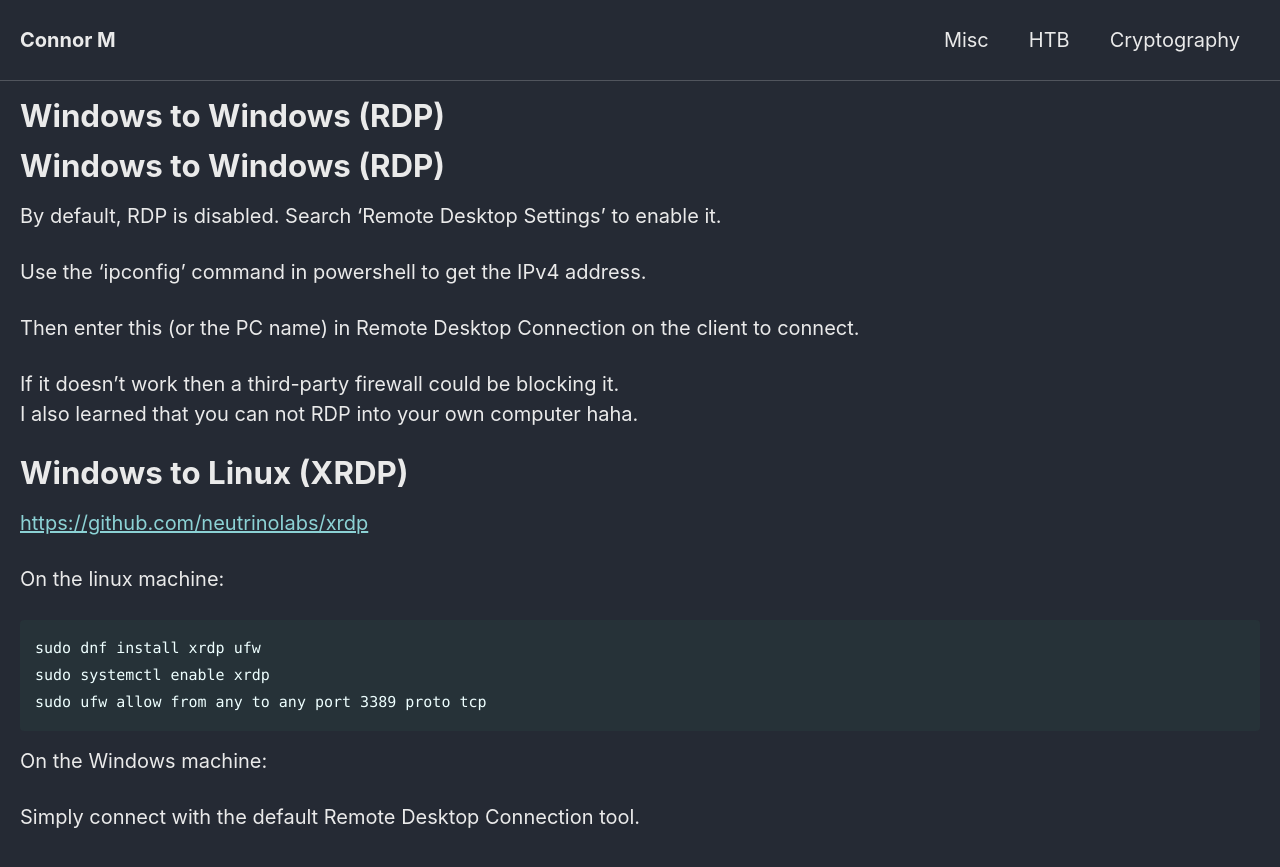
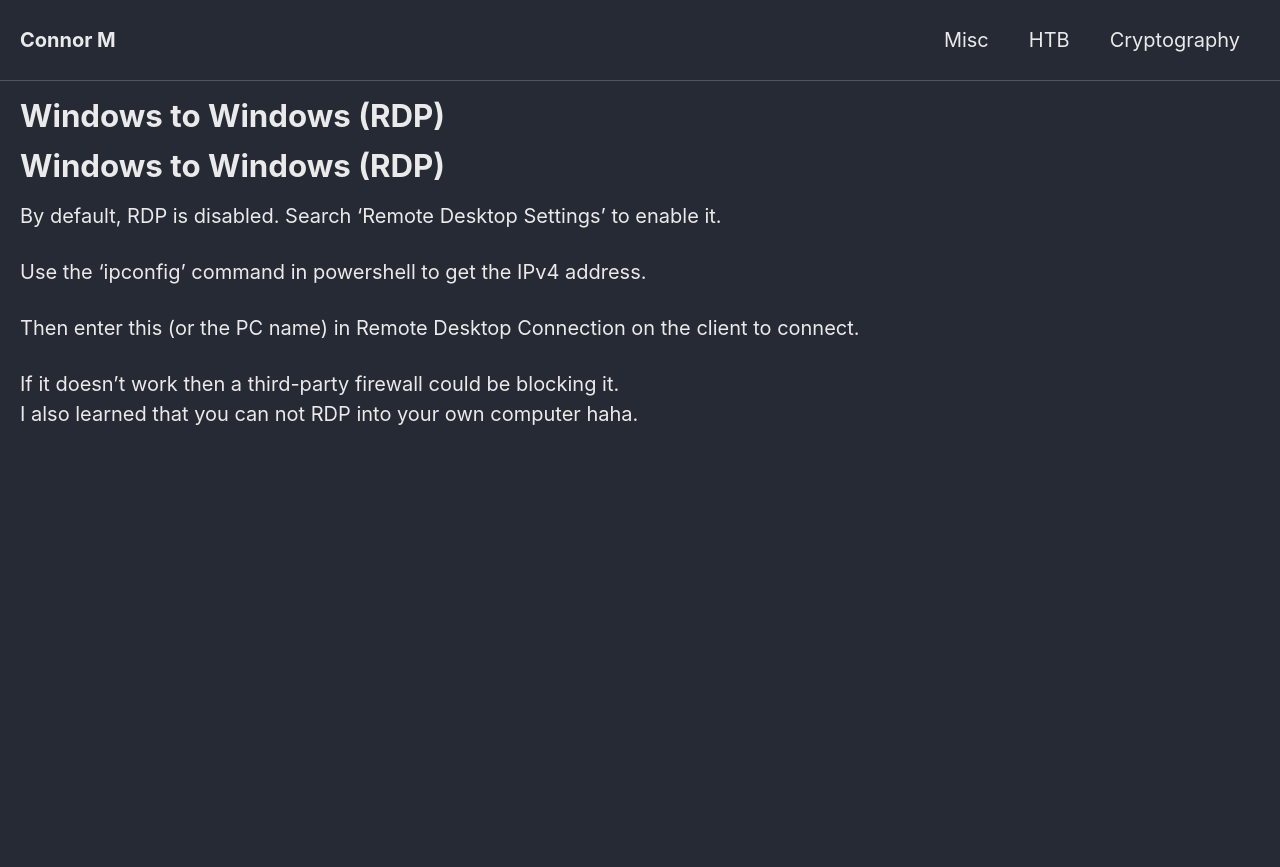
Before and after one commit to Connor-McCartney/Connor-McCartney.github.io, a Jekyll site: the page built from _pages/misc/remoting.md, in a window 1280 px wide. Shown: the top 867 px of the page. Built offline with Jekyll 4.4.1, drawn with Linux system fonts in a browser that asks for light colours; cached includes are drawn as plain includes; our own code applies the rules of GitHub Pages for plain Markdown files.

Commit message:
Update remoting.md

````diff
--- a/_pages/misc/remoting.md
+++ b/_pages/misc/remoting.md
@@ -10,20 +10,3 @@ Then enter this (or the PC name) in Remote Desktop Connection on the client to c
 
 If it doesn't work then a third-party firewall could be blocking it. <br>
 I also learned that you can not RDP into your own computer haha.
-
-
-# Windows to Linux (XRDP)
-
-<https://github.com/neutrinolabs/xrdp>
-
-On the linux machine:
-
-```
-sudo dnf install xrdp ufw
-sudo systemctl enable xrdp
-sudo ufw allow from any to any port 3389 proto tcp
-```
-
-On the Windows machine:
-
-Simply connect with the default Remote Desktop Connection tool.
````
